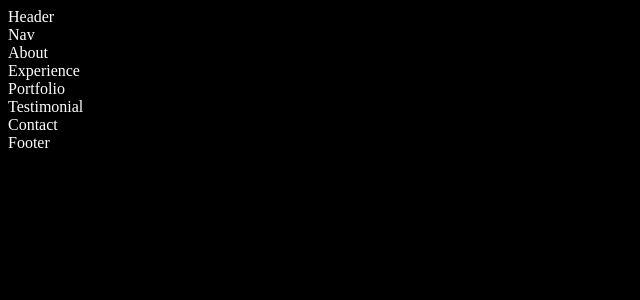
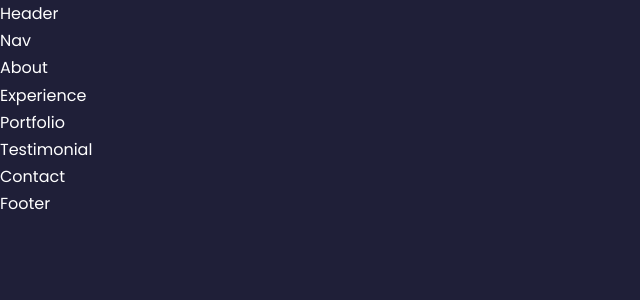
Before and after one commit to brunacamposxx/github-page, a React (Create React App) app: page / in a window 1280 px wide. Shown: the top 300 px of the page, without its empty margins (0-640 px from the left). Built offline with nearby package versions, Linux system fonts and the light colour scheme.

Commit message:
base css setup

```diff
--- a/src/index.css
+++ b/src/index.css
@@ -1,4 +1,55 @@
+@import url('https://fonts.googleapis.com/css2?family=Poppins:wght@300;400;500;600&display=swap');
+
+/* initial css setup */
+* {
+	margin: 0;
+	padding: 0;
+	border: 0;
+	outline: 0;
+	box-sizing: 0;
+	list-style: 0;
+	text-decoration: none;
+}
+
+/* global variables */
+:root {
+	--color-bg: #1f1f38;
+	--color-bg-variant: #2c2c6c;
+	--color-primary: #4db5ff;
+	--color-primary-variant: rgba(77, 181, 255, 0.4);
+	--color-white: #fff;
+	--color-light: rgba(255, 255, 255, 0.6);
+
+	--container-width-lg: 75%;
+	--container-width-md: 86%;
+	--container-width-sm: 90%;
+}
+
+html {
+	scroll-behavior: smooth;
+}
+
+::-webkit-scrollbar {
+	display: none;
+}
+
 body {
-	background: black;
-	color: white;
+	font-family: 'Poppins', sans-serif;
+	background: var(--color-bg);
+	color: var(--color-white);
+	line-height: 1.7;
 }
+
+/* =========== General Styles =========== */
+.container {
+	width: var(--container-width-lg);
+	margin: 0 auto;
+}
+
+h1, h2, h3, h4, h5 {
+	font-weight: 500;
+}
+
+h1 {
+	font-size: 2.5rem;
+}
```
